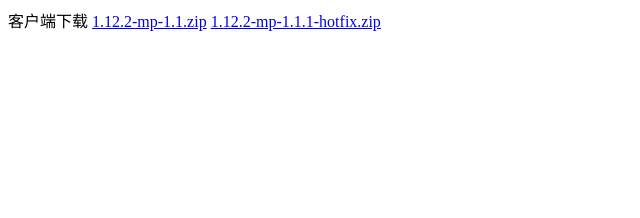
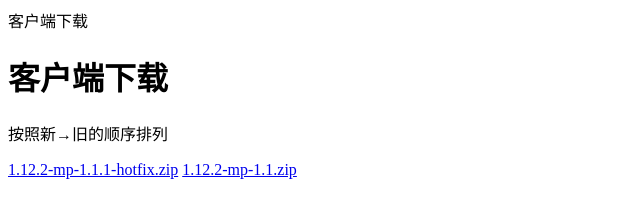
Before and after one commit to GLgele/dbx, a plain HTML site: page downloads/index.html in a window 1280 px wide. Shown: the whole page, without its empty margins (0-640 px from the left). Drawn offline with Linux system fonts and the light colour scheme.

Commit message:
Update index.html

```diff
--- a/downloads/index.html
+++ b/downloads/index.html
@@ -4,7 +4,9 @@
     <tilte>客户端下载</title>
   </head>
   <body>
+    <h1>客户端下载</h1>
+    <p>按照新→旧的顺序排列</p>
+    <a href="1.12.2-mp-1.1.1-hotfix.zip">1.12.2-mp-1.1.1-hotfix.zip</a>
     <a href="https://github.com/GLgele/dbx/raw/master/downloads/1.12.2-mp-1.1.zip">1.12.2-mp-1.1.zip</a>
-    <a href="1.12.2-mp-1.1.1-hotfix.zip">1.12.2-mp-1.1.1-hotfix.zip</a>
   </body>
 </html>
```
